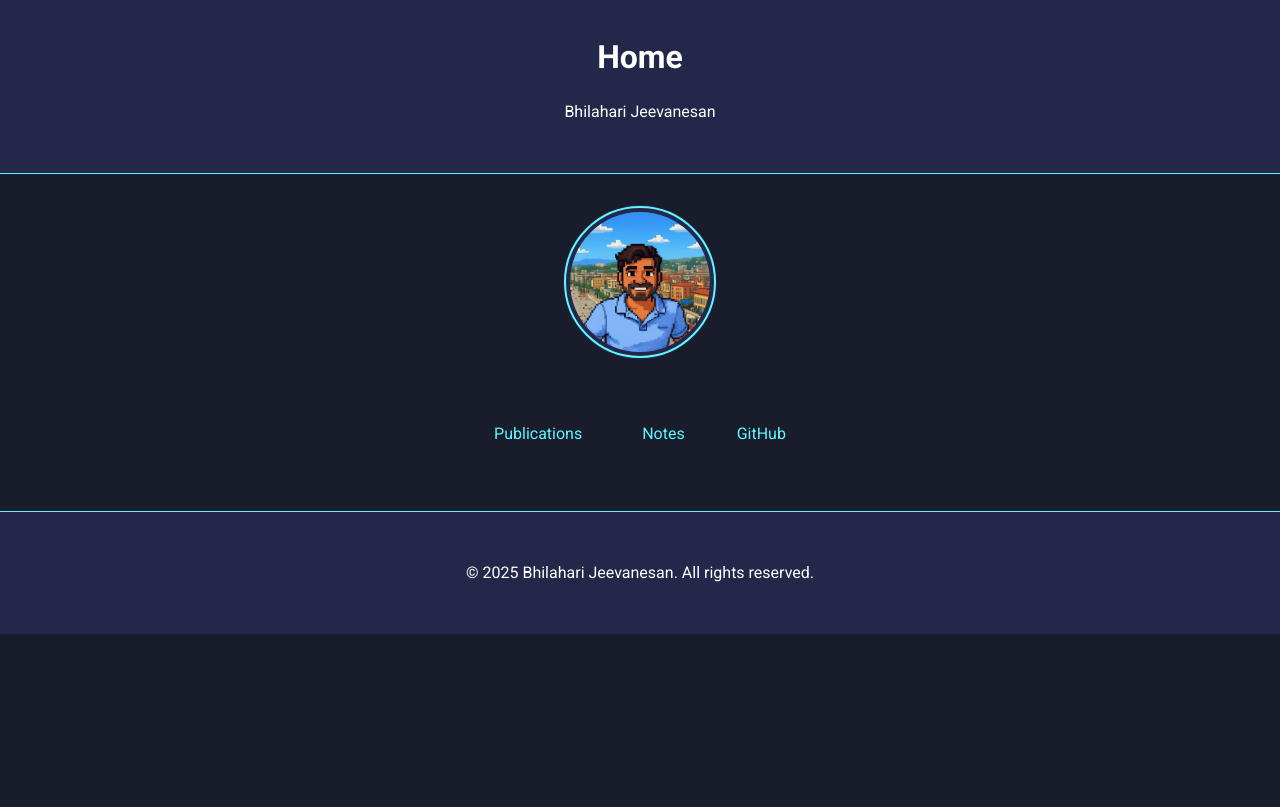
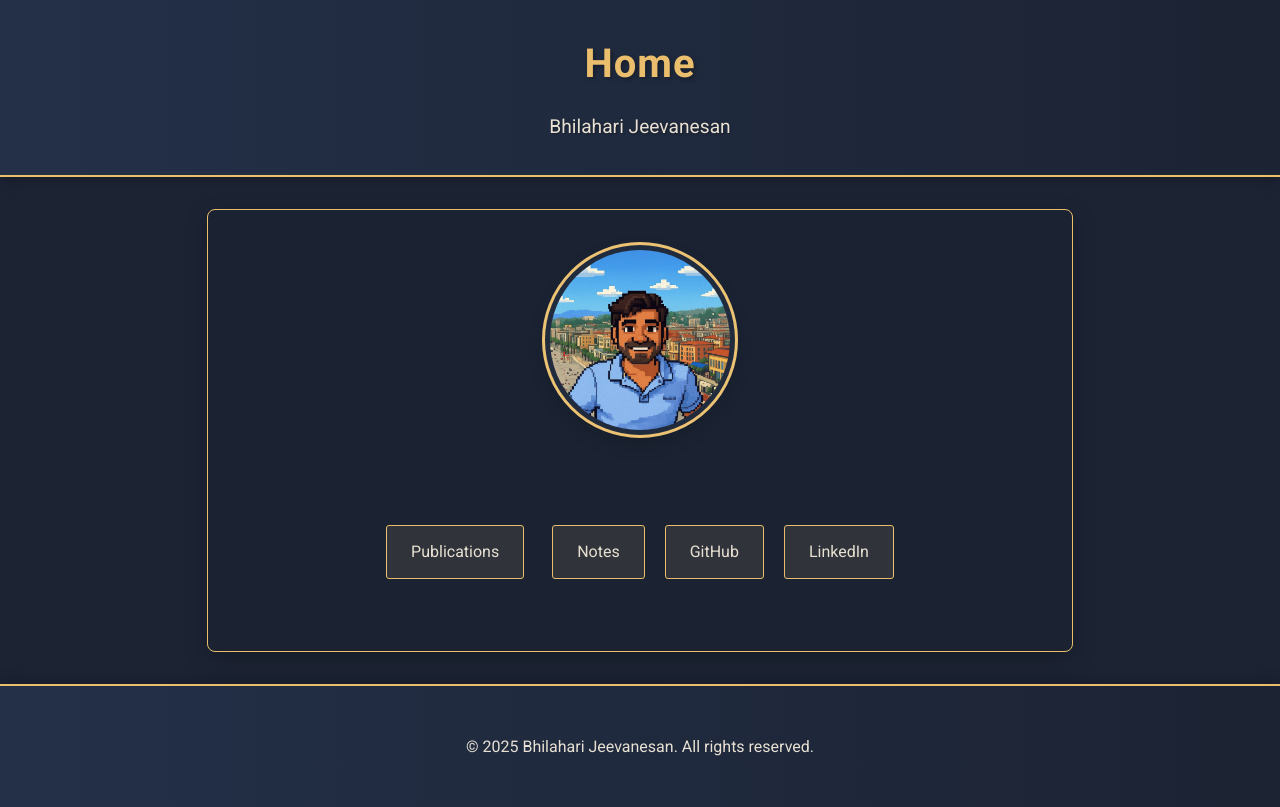
Before and after one commit to BillyJay/website, a plain HTML site: page index.html in a window 1280 px wide. Drawn offline with Linux system fonts and the light colour scheme.

Commit message:
added link

```diff
--- a/index.html
+++ b/index.html
@@ -20,91 +20,91 @@
         body {
             font-family: 'Roboto', Arial, sans-serif;
             margin: 0;
-            background: #181c2b;
-            color: #fff;
+            background: #1c2333;
+            background-image:
+                radial-gradient(#eabe6c15 1px, transparent 1px),
+                radial-gradient(#eabe6c15 1px, transparent 1px);
+            background-size: 50px 50px;
+            background-position: 0 0, 25px 25px;
+            background-attachment: fixed;
+            color: #e8e1d3;
             line-height: 1.6;
         }
         header {
-            background: #23284a;
+            background: linear-gradient(to right, #233048, #1c2333);
             padding: 2rem 1rem;
             text-align: center;
-            border-bottom: 1px solid #5ef6ff;
+            border-bottom: 2px solid #eabe6c;
+            box-shadow: 0 4px 12px rgba(0, 0, 0, 0.2);
         }
         header h1 {
             margin: 0 0 1rem 0;
-            font-size: 2rem;
+            font-size: 2.5rem;
             font-weight: 700;
-            color: #fff;
+            color: #eabe6c;
+            text-shadow: 2px 2px 4px rgba(0, 0, 0, 0.3);
+            letter-spacing: 1px;
+        }
+        header p {
+            margin: 0;
+            font-size: 1.2rem;
+            color: #e8e1d3;
+            text-shadow: 1px 1px 2px rgba(0, 0, 0, 0.3);
+        }
+        .profile-pic {
+            width: 180px;
+            height: 180px;
+            border-radius: 50%;
+            object-fit: cover;
+            border: 3px solid #eabe6c;
+            padding: 5px;
+            background: rgba(35, 48, 72, 0.6);
+            box-shadow: 0 8px 24px rgba(0, 0, 0, 0.2);
+            margin-bottom: 2rem;
+            transition: all 0.3s ease;
+            filter: sepia(0.1);
+        }
+        .profile-pic:hover {
+            transform: scale(1.02);
+            filter: sepia(0);
+            box-shadow: 0 12px 32px rgba(0, 0, 0, 0.3);
+            border-color: #f0ca89;
         }
         .nav-link {
             display: inline-block;
             margin: 0.5rem;
-            padding: 0.5rem 1rem;
-            color: #5ef6ff;
+            padding: 0.8rem 1.5rem;
+            color: #e8e1d3;
             text-decoration: none;
             font-weight: 400;
-            transition: color 0.2s;
+            background: rgba(234, 190, 108, 0.1);
+            border: 1px solid #eabe6c;
+            border-radius: 3px;
+            transition: all 0.3s ease;
         }
         .nav-link:hover {
-            color: #fff;
+            background: #eabe6c;
+            color: #1c2333;
+            transform: translateY(-2px);
+            box-shadow: 0 4px 8px rgba(0, 0, 0, 0.2);
         }
         main {
             max-width: 800px;
             margin: 2rem auto;
-            padding: 0 1rem;
-        }
-        .intro {
-            background: #23284a;
             padding: 2rem;
-            border-radius: 4px;
-            border: 1px solid #5ef6ff;
-            margin-bottom: 2rem;
-        }
-        main h2 {
-            color: #5ef6ff;
-            font-size: 1.5rem;
-            font-weight: 700;
-            margin-bottom: 1rem;
-        }
-        .profile-section {
-            margin-bottom: 2rem;
-        }
-        .profile-section h3 {
-            color: #5ef6ff;
-            font-size: 1.2rem;
-            font-weight: 700;
-            margin: 1.5rem 0 1rem;
-            border-bottom: 1px solid #5ef6ff;
-            padding-bottom: 0.5rem;
-        }
-        .profile-section p {
-            margin: 0 0 1rem 0;
-        }
-        main a {
-            color: #5ef6ff;
-            text-decoration: none;
-            transition: color 0.2s;
-        }
-        main a:hover {
-            color: #fff;
+            background: rgba(28, 35, 51, 0.95);
+            border: 1px solid #eabe6c;
+            border-radius: 8px;
+            box-shadow: 0 8px 24px rgba(0, 0, 0, 0.2);
+            text-align: center;
         }
         footer {
             text-align: center;
             padding: 2rem 1rem;
-            color: #fff;
-            background: #23284a;
-            border-top: 1px solid #5ef6ff;
-            margin-top: 3rem;
-        }
-        .profile-pic {
-            width: 140px;
-            height: 140px;
-            border-radius: 50%;
-            object-fit: cover;
-            border: 2px solid #5ef6ff;
-            padding: 4px;
-            background: #23284a;
-            box-shadow: 0 0 0 1px #23284a;
+            color: #e8e1d3;
+            background: linear-gradient(to right, #233048, #1c2333);
+            border-top: 2px solid #eabe6c;
+            box-shadow: 0 -4px 12px rgba(0, 0, 0, 0.2);
         }
     </style>
 </head>
@@ -120,6 +120,7 @@
                 <a class="github-link nav-link" href="publications.html">Publications</a>
                 <a class="github-link nav-link" href="notes.html" style="margin-left:1rem;">Notes</a>
                 <a class="github-link nav-link" href="https://github.com/BillyJay" target="_blank">GitHub</a>
+                <a class="github-link nav-link" href="https://www.linkedin.com/in/bhilahari-jeevanesan-7a416a236/" target="_blank">LinkedIn</a>
             </div>
         </div>
     </main>
```
